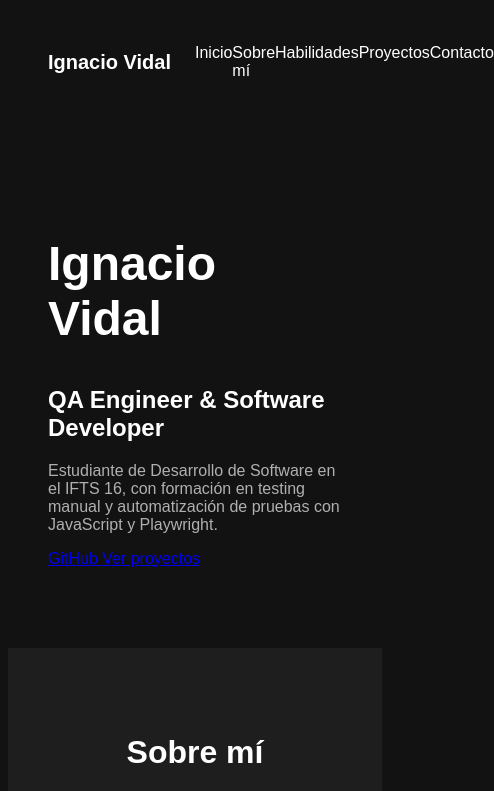
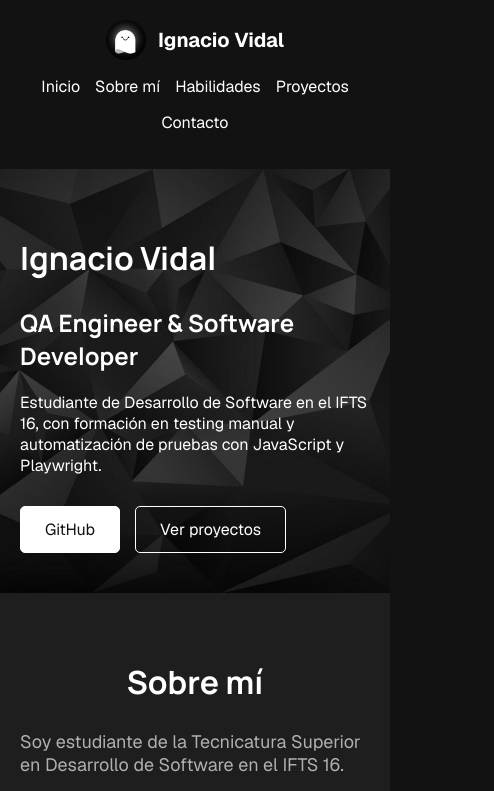
Before and after one commit to ignaci0vidal/portfolio-i.vidal, a plain HTML site: page index.html in a window 390 px wide. Shown: the top 791 px of the page, 494 px wide, since content can reach past the window. Drawn offline with nearby package versions, Linux system fonts and the light colour scheme.

Commit message:
feat: improve portfolio design and responsive layout

```diff
--- a/css/styles.css
+++ b/css/styles.css
@@ -1,23 +1,32 @@
 /* Estilos generales */
 
+* {
+  box-sizing: border-box;
+}
+
 body {
-  font-family: Arial, Helvetica, sans-serif;
+  margin: 0;
+  font-family: 'Geist', Arial, sans-serif;
   background-color: #121212;
   color: #ffffff;
+}
+/* Tipografía de títulos */
+
+h1,
+h2,
+h3 {
+  font-family: 'Manrope', Arial, sans-serif;
+  font-weight: 700;
 }
 
 /* Sección de inicio */
 
 #inicio {
-  padding: 80px 40px;
-}
-
-#inicio h1 {
-  font-size: 3rem;
-}
-
-#inicio p {
-  color: #b0b0b0;
+  padding: 100px 40px;
+  background-image: url('../assets/img/banner.jpg');
+  background-size: cover;
+  background-position: center;
+  background-repeat: no-repeat;
 }
 
 /* Encabezado */
@@ -29,9 +38,24 @@ header {
   padding: 20px 40px;
 }
 
+/* Logo del encabezado */
+
 .logo-container {
+  display: flex;
+  align-items: center;
+  gap: 12px;
   font-size: 20px;
   font-weight: bold;
+}
+
+.logo-container img {
+  width: 40px;
+  height: 40px;
+  border-radius: 50%;
+}
+
+.logo-container p {
+  margin: 0;
 }
 
 header nav {
@@ -268,3 +292,96 @@ form button {
 .btn-secundario:active {
   opacity: 0.6;
 }
+
+/*//////////////// responsive ////////////////*/
+
+/* Tablet vertical */
+
+@media (max-width: 768px) {
+  header {
+    flex-direction: column;
+    align-items: center;
+  }
+
+  header nav {
+    width: 100%;
+  }
+
+  header ul {
+    flex-wrap: wrap;
+    justify-content: center;
+    gap: 15px;
+  }
+
+  .contenedor-proyectos {
+    flex-wrap: wrap;
+    justify-content: center;
+  }
+
+  .proyecto {
+    width: 40%;
+  }
+
+  form {
+    width: 80%;
+  }
+}
+
+/*MOBILE 480px */
+
+@media (max-width: 480px) {
+  /* Encabezado */
+  header {
+    padding: 20px;
+  }
+
+  header ul {
+    flex-wrap: wrap;
+    justify-content: center;
+    gap: 15px;
+  }
+
+  /* Secciones */
+  #inicio,
+  #sobre-mi,
+  #habilidades,
+  #proyectos,
+  #contacto {
+    padding: 40px 20px;
+  }
+
+  /* Títulos */
+  #inicio h1 {
+    font-size: 2rem;
+  }
+
+  #inicio h2 {
+    font-size: 1.5rem;
+  }
+
+  /* Proyectos */
+  .contenedor-proyectos {
+    flex-direction: column;
+    align-items: center;
+  }
+
+  .proyecto {
+    width: 100%;
+  }
+
+  /* Tabla */
+  table {
+    width: 100%;
+  }
+
+  th,
+  td {
+    padding: 8px;
+    font-size: 14px;
+  }
+
+  /* Formulario */
+  form {
+    width: 100%;
+  }
+}
--- a/index.html
+++ b/index.html
@@ -6,6 +6,19 @@
 
     <title>Ignacio Vidal | QA Engineer & Software Developer</title>
 
+    <!-- Tipografías de Google Fonts -->
+    <link rel="preconnect" href="https://fonts.googleapis.com" />
+    <link rel="preconnect" href="https://fonts.gstatic.com" crossorigin />
+
+    <link
+      href="https://fonts.googleapis.com/css2?family=Geist:wght@400;500;600;700&family=Manrope:wght@400;500;600;700;800&display=swap"
+      rel="stylesheet"
+    />
+
+    <!-- Favicon -->
+    <link rel="icon" type="image/jpeg" href="./assets/img/logo.jpg" />
+
+    <!-- CSS externo -->
     <link rel="stylesheet" href="./css/styles.css" />
   </head>
   <body>
@@ -14,7 +27,9 @@
     <!-- Encabezado -->
     <header>
       <!-- Nombre del portfolio -->
+
       <div class="logo-container">
+        <img src="./assets/img/logo.jpg" alt="Logo de Ignacio Vidal" />
         <p>Ignacio Vidal</p>
       </div>
 
@@ -43,10 +58,16 @@
           Playwright.
         </p>
 
-        <div>
-          <a href="https://github.com/ignaci0vidal" target="_blank"> GitHub </a>
+        <div class="enlaces-profesionales">
+          <a
+            href="https://github.com/ignaci0vidal"
+            target="_blank"
+            class="btn-primario"
+          >
+            GitHub
+          </a>
 
-          <a href="#proyectos"> Ver proyectos </a>
+          <a href="#proyectos" class="btn-secundario"> Ver proyectos </a>
         </div>
       </section>
 
```
Also changed, not shown: assets/img/banner.jpg (added), assets/img/logo.jpg (added), assets/img/perfil.jpg (added).
